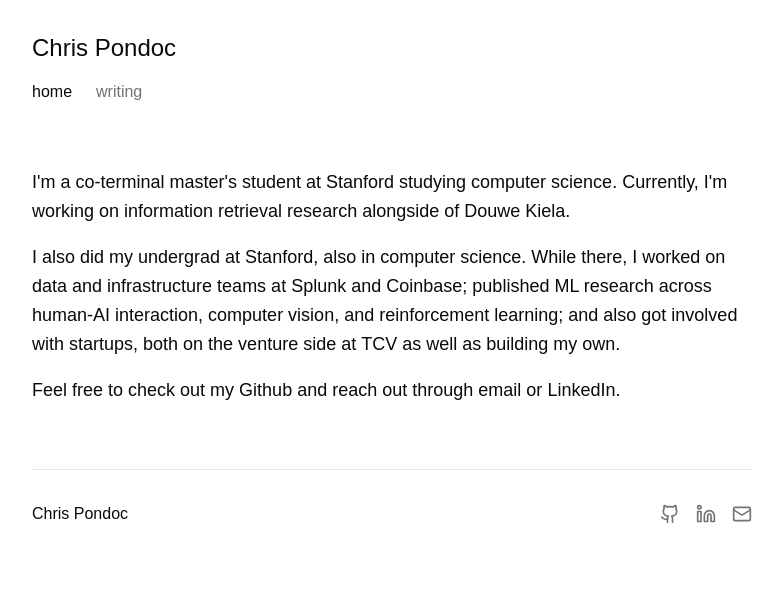
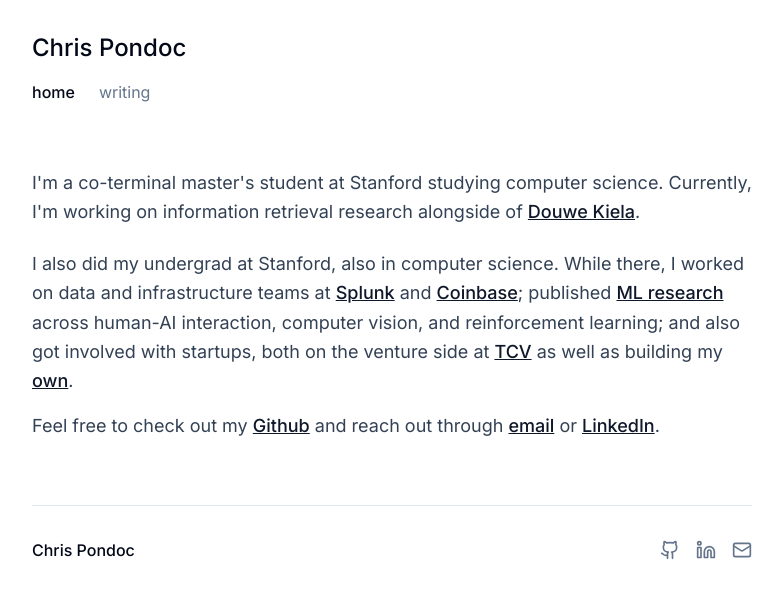
Before and after one commit to cpondoc/cpondoc.com, a Next.js app: page / in a window 1280 px wide. Shown: the top 598 px of the page, without its empty margins (248-1031 px from the left). Built offline with nearby package versions, Linux system fonts and the light colour scheme.

Commit message:
Fix styling?

```diff
--- a/app/globals.css
+++ b/app/globals.css
@@ -2,85 +2,28 @@
 @tailwind components;
 @tailwind utilities;
 
-body {
-  font-family: Arial, Helvetica, sans-serif;
-}
-
-@layer utilities {
-  .text-balance {
-    text-wrap: balance;
-  }
-}
-
 @layer base {
   :root {
     --background: 0 0% 100%;
-    --foreground: 0 0% 3.9%;
+    --foreground: 222.2 84% 4.9%;
     --card: 0 0% 100%;
-    --card-foreground: 0 0% 3.9%;
+    --card-foreground: 222.2 84% 4.9%;
     --popover: 0 0% 100%;
-    --popover-foreground: 0 0% 3.9%;
-    --primary: 0 0% 9%;
-    --primary-foreground: 0 0% 98%;
-    --secondary: 0 0% 96.1%;
-    --secondary-foreground: 0 0% 9%;
-    --muted: 0 0% 96.1%;
-    --muted-foreground: 0 0% 45.1%;
-    --accent: 0 0% 96.1%;
-    --accent-foreground: 0 0% 9%;
+    --popover-foreground: 222.2 84% 4.9%;
+    --primary: 222.2 47.4% 11.2%;
+    --primary-foreground: 210 40% 98%;
+    --secondary: 210 40% 96.1%;
+    --secondary-foreground: 222.2 47.4% 11.2%;
+    --muted: 210 40% 96.1%;
+    --muted-foreground: 215.4 16.3% 46.9%;
+    --accent: 210 40% 96.1%;
+    --accent-foreground: 222.2 47.4% 11.2%;
     --destructive: 0 84.2% 60.2%;
-    --destructive-foreground: 0 0% 98%;
-    --border: 0 0% 89.8%;
-    --input: 0 0% 89.8%;
-    --ring: 0 0% 3.9%;
-    --chart-1: 12 76% 61%;
-    --chart-2: 173 58% 39%;
-    --chart-3: 197 37% 24%;
-    --chart-4: 43 74% 66%;
-    --chart-5: 27 87% 67%;
+    --destructive-foreground: 210 40% 98%;
+    --border: 214.3 31.8% 91.4%;
+    --input: 214.3 31.8% 91.4%;
+    --ring: 215 20.2% 65.1%;
     --radius: 0.5rem;
-    --sidebar-background: 0 0% 98%;
-    --sidebar-foreground: 240 5.3% 26.1%;
-    --sidebar-primary: 240 5.9% 10%;
-    --sidebar-primary-foreground: 0 0% 98%;
-    --sidebar-accent: 240 4.8% 95.9%;
-    --sidebar-accent-foreground: 240 5.9% 10%;
-    --sidebar-border: 220 13% 91%;
-    --sidebar-ring: 217.2 91.2% 59.8%;
-  }
-  .dark {
-    --background: 0 0% 3.9%;
-    --foreground: 0 0% 98%;
-    --card: 0 0% 3.9%;
-    --card-foreground: 0 0% 98%;
-    --popover: 0 0% 3.9%;
-    --popover-foreground: 0 0% 98%;
-    --primary: 0 0% 98%;
-    --primary-foreground: 0 0% 9%;
-    --secondary: 0 0% 14.9%;
-    --secondary-foreground: 0 0% 98%;
-    --muted: 0 0% 14.9%;
-    --muted-foreground: 0 0% 63.9%;
-    --accent: 0 0% 14.9%;
-    --accent-foreground: 0 0% 98%;
-    --destructive: 0 62.8% 30.6%;
-    --destructive-foreground: 0 0% 98%;
-    --border: 0 0% 14.9%;
-    --input: 0 0% 14.9%;
-    --ring: 0 0% 83.1%;
-    --chart-1: 220 70% 50%;
-    --chart-2: 160 60% 45%;
-    --chart-3: 30 80% 55%;
-    --chart-4: 280 65% 60%;
-    --chart-5: 340 75% 55%;
-    --sidebar-background: 240 5.9% 10%;
-    --sidebar-foreground: 240 4.8% 95.9%;
-    --sidebar-primary: 224.3 76.3% 48%;
-    --sidebar-primary-foreground: 0 0% 100%;
-    --sidebar-accent: 240 3.7% 15.9%;
-    --sidebar-accent-foreground: 240 4.8% 95.9%;
-    --sidebar-border: 240 3.7% 15.9%;
-    --sidebar-ring: 217.2 91.2% 59.8%;
   }
 }
 
--- a/app/layout.tsx
+++ b/app/layout.tsx
@@ -1,19 +1,22 @@
-import type { Metadata } from 'next'
-import './globals.css'
+import type { Metadata } from "next"
+import { Inter } from "next/font/google"
+import "./globals.css"
+
+const inter = Inter({ subsets: ["latin"] })
 
 export const metadata: Metadata = {
-  title: 'v0 App',
-  description: 'Created with v0',
+  title: "Chris Pondoc",
+  description: "Personal website and blog",
 }
 
 export default function RootLayout({
   children,
-}: Readonly<{
+}: {
   children: React.ReactNode
-}>) {
+}) {
   return (
     <html lang="en">
-      <body>{children}</body>
+      <body className={inter.className}>{children}</body>
     </html>
   )
 }
--- /dev/null
+++ b/postcss.config.js
@@ -0,0 +1,6 @@
+module.exports = {
+  plugins: {
+    tailwindcss: {},
+    autoprefixer: {},
+  },
+}
--- /dev/null
+++ b/tailwind.config.js
@@ -0,0 +1,57 @@
+/** @type {import('tailwindcss').Config} */
+module.exports = {
+  darkMode: ["class"],
+  content: ["./pages/**/*.{ts,tsx}", "./components/**/*.{ts,tsx}", "./app/**/*.{ts,tsx}", "./src/**/*.{ts,tsx}"],
+  theme: {
+    container: {
+      center: true,
+      padding: "2rem",
+      screens: {
+        "2xl": "1400px",
+      },
+    },
+    extend: {
+      colors: {
+        border: "hsl(var(--border))",
+        input: "hsl(var(--input))",
+        ring: "hsl(var(--ring))",
+        background: "hsl(var(--background))",
+        foreground: "hsl(var(--foreground))",
+        primary: {
+          DEFAULT: "hsl(var(--primary))",
+          foreground: "hsl(var(--primary-foreground))",
+        },
+        secondary: {
+          DEFAULT: "hsl(var(--secondary))",
+          foreground: "hsl(var(--secondary-foreground))",
+        },
+        destructive: {
+          DEFAULT: "hsl(var(--destructive))",
+          foreground: "hsl(var(--destructive-foreground))",
+        },
+        muted: {
+          DEFAULT: "hsl(var(--muted))",
+          foreground: "hsl(var(--muted-foreground))",
+        },
+        accent: {
+          DEFAULT: "hsl(var(--accent))",
+          foreground: "hsl(var(--accent-foreground))",
+        },
+        popover: {
+          DEFAULT: "hsl(var(--popover))",
+          foreground: "hsl(var(--popover-foreground))",
+        },
+        card: {
+          DEFAULT: "hsl(var(--card))",
+          foreground: "hsl(var(--card-foreground))",
+        },
+      },
+      borderRadius: {
+        lg: "var(--radius)",
+        md: "calc(var(--radius) - 2px)",
+        sm: "calc(var(--radius) - 4px)",
+      },
+    },
+  },
+  plugins: [require("@tailwindcss/typography")],
+}
```
Also changed, not shown: package.json (+62 -21 lines).
